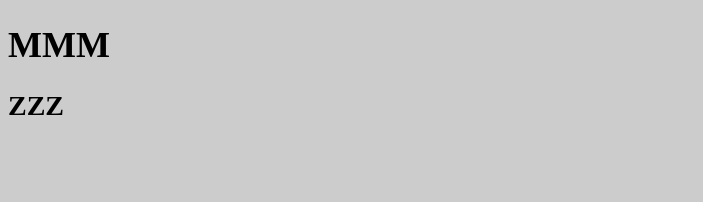
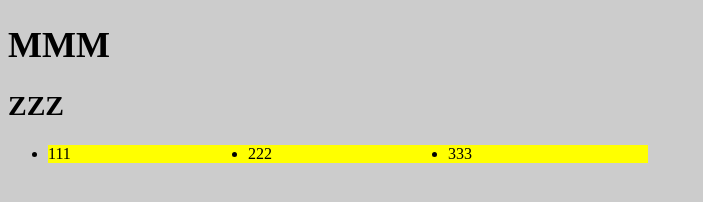
Before and after one commit to yi-xh/TJD10103, a plain HTML site: page index.html in a window 1280 px wide. Shown: the whole page, without its empty margins (0-703 px from the left). Drawn offline with Linux system fonts and the light colour scheme.

Commit message:
新增ul

```diff
--- a/index.html
+++ b/index.html
@@ -11,6 +11,11 @@
 <body>
     <h1>MMM</h1>
     <h2>ZZZ</h2>
+    <ul>
+        <li>111</li>
+        <li>222</li>
+        <li>333</li>
+    </ul>
 </body>
 
 </html>
--- a/style.css
+++ b/style.css
@@ -9,3 +9,12 @@ h1 {
 h2 {
     font-size: 28px;
 }
+
+ul {
+    display: flex;
+}
+
+li {
+    background-color: yellow;
+    width: 200px;
+}
```
